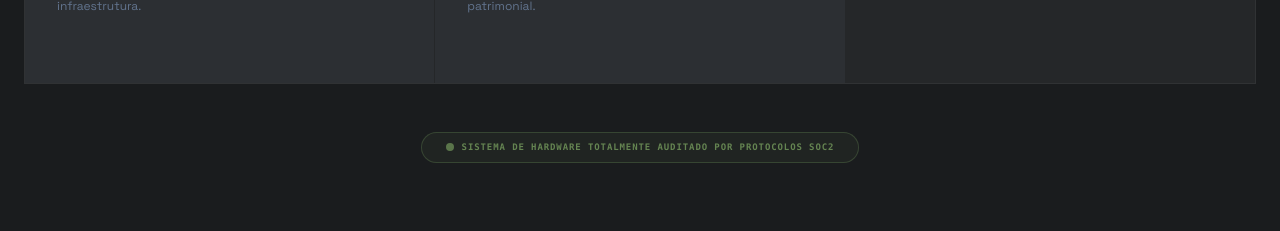
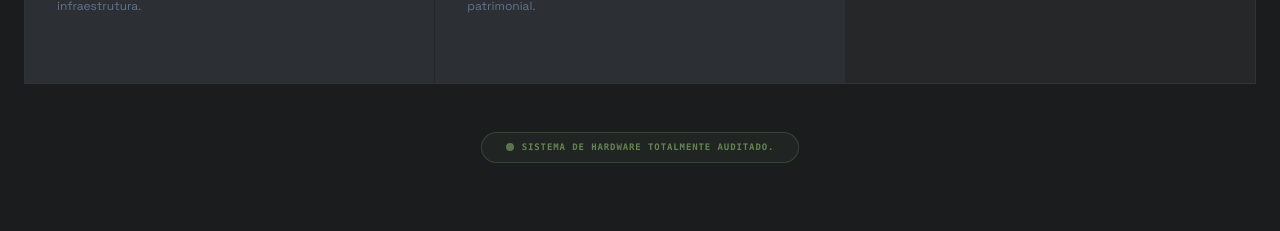
Before and after one commit to marqueschristmann/Avlis-Security, a React (Vite) app: page / in a window 1280 px wide. Shown: the part 3755-3986 px from the top of the page. Built offline with nearby package versions, Linux system fonts and the light colour scheme.

Commit message:
feat: alteração textos

```diff
--- a/src/components/Authority.tsx
+++ b/src/components/Authority.tsx
@@ -54,7 +54,7 @@
                                 <span className="material-symbols-outlined text-primary text-2xl group-hover:scale-110 transition-transform">verified_user</span>
                                 <h4 className="text-white font-bold uppercase text-xs tracking-[0.2em]">Protocolos</h4>
                             </div>
-                            <p className="text-slate-500 text-xs leading-relaxed text-justify">Rigor militar em cada camada operacional com certificação SOC2.</p>
+                            <p className="text-slate-500 text-xs leading-relaxed text-justify">Rigor militar em cada camada operacional.</p>
                         </div>
                     </div>
                 </div>
--- a/src/components/Hardware.tsx
+++ b/src/components/Hardware.tsx
@@ -63,7 +63,7 @@
                     <div className="inline-flex items-center gap-2 px-6 py-2 border border-primary/20 rounded-full bg-primary/5">
                         <span className="size-2 bg-primary rounded-full animate-pulse"></span>
                         <span className="text-[9px] text-primary/60 uppercase tracking-widest font-mono font-bold">
-                            Sistema de hardware totalmente auditado por protocolos SOC2
+                            Sistema de hardware totalmente auditado.
                         </span>
                     </div>
                 </div>
```
